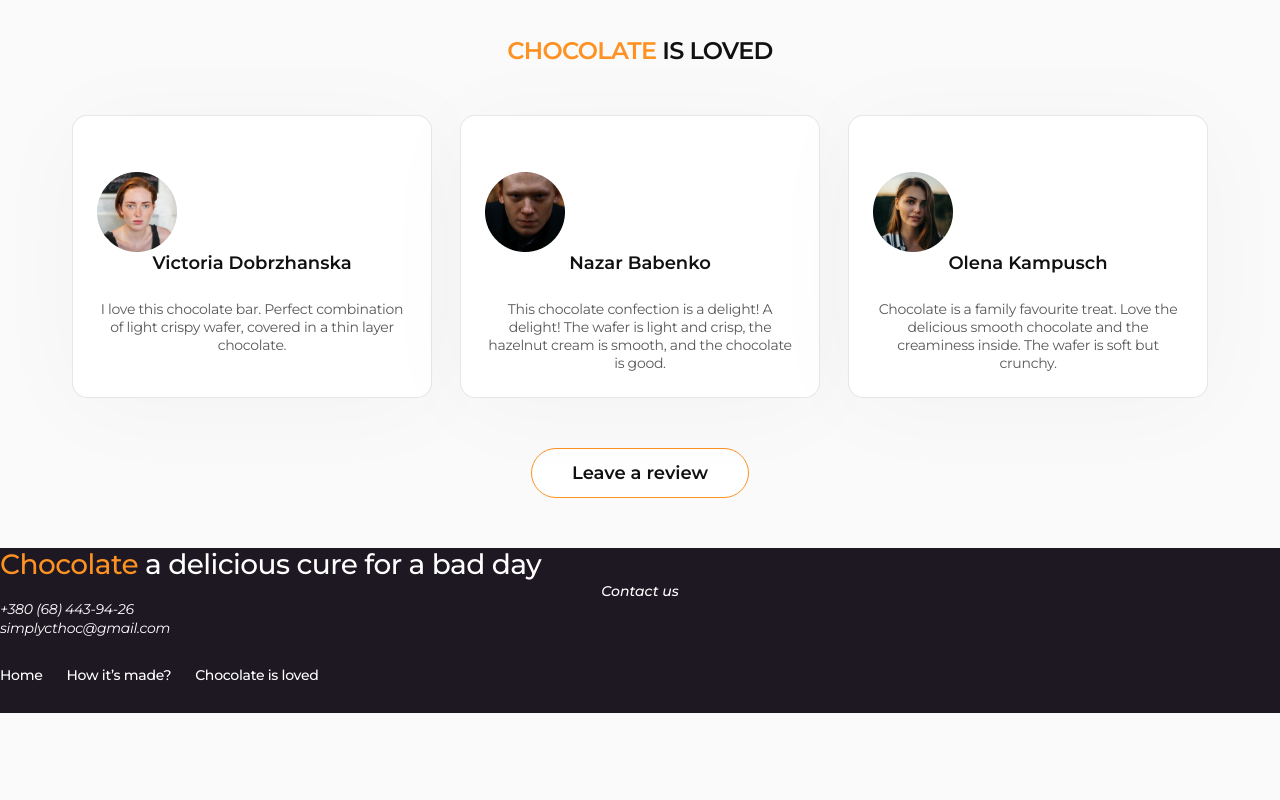
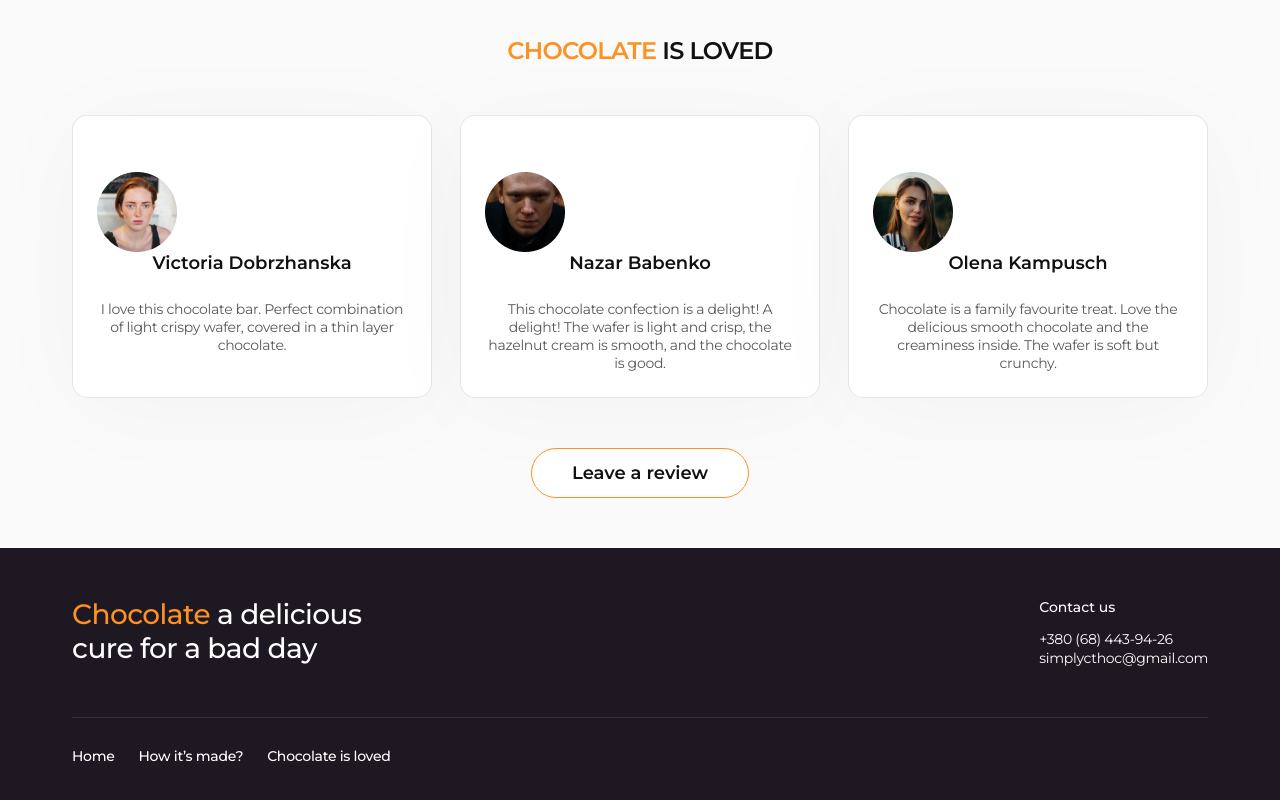
Before and after one commit to annavoy/practic-maket-01, a plain HTML site: page index.html in a window 1280 px wide. Shown: the part 2187-2987 px from the top of the page. Before the commit the page ends 2900 px from the top, so only its background shows below. Drawn offline with nearby package versions, Linux system fonts and the light colour scheme.

Commit message:
update styles.css

```diff
--- a/css/styles.css
+++ b/css/styles.css
@@ -334,17 +334,31 @@ body {
 
 /* =======FOOTER======= */
 
+.page-footer {
+  padding-top: 50px;
+  padding-bottom: 50px;
+}
+.footer-top-block {
+  display: flex;
+  justify-content: space-between;
+  padding-bottom: 50px;
+  border-bottom: 1px solid rgba(255, 255, 255, 0.1);
+}
 .page-footer-title {
+  max-width: 300px;
   font-weight: 500;
   font-size: 28px;
   line-height: 1.21;
   letter-spacing: -0.02em;
 }
+.contant-block {
+  font-style: normal;
+}
 .contact-text {
   font-weight: 500;
   font-size: 14px;
   line-height: 1.29;
-  text-align: center;
+  margin-bottom: 14px;
 }
 .contact-list-link {
   font-size: 14px;
--- a/index.html
+++ b/index.html
@@ -4,14 +4,26 @@
     <meta charset="UTF-8" />
     <meta name="viewport" content="width=device-width, initial-scale=1.0" />
     <title>Document</title>
-    <link rel="preconnect" href="https://fonts.googleapis.com">
-    <link rel="preconnect" href="https://fonts.gstatic.com" crossorigin>
-    <link href="https://fonts.googleapis.com/css2?family=Montserrat:ital,wght@0,100..900;1,100..900&display=swap" rel="stylesheet">
-    <link rel="preconnect" href="https://fonts.googleapis.com">
-    <link rel="preconnect" href="https://fonts.gstatic.com" crossorigin>
-    <link href="https://fonts.googleapis.com/css2?family=Raleway:wght@700&family=Roboto:wght@400;500;700&display=swap" rel="stylesheet">
-    <link rel="stylesheet" href="https://cdnjs.cloudflare.com/ajax/libs/modern-normalize/3.0.1/modern-normalize.min.css" integrity="sha512-q6WgHqiHlKyOqslT/lgBgodhd03Wp4BEqKeW6nNtlOY4quzyG3VoQKFrieaCeSnuVseNKRGpGeDU3qPmabCANg==" crossorigin="anonymous" referrerpolicy="no-referrer" />
-    <link rel="stylesheet" href="./css/styles.css">
+    <link rel="preconnect" href="https://fonts.googleapis.com" />
+    <link rel="preconnect" href="https://fonts.gstatic.com" crossorigin />
+    <link
+      href="https://fonts.googleapis.com/css2?family=Montserrat:ital,wght@0,100..900;1,100..900&display=swap"
+      rel="stylesheet"
+    />
+    <link rel="preconnect" href="https://fonts.googleapis.com" />
+    <link rel="preconnect" href="https://fonts.gstatic.com" crossorigin />
+    <link
+      href="https://fonts.googleapis.com/css2?family=Raleway:wght@700&family=Roboto:wght@400;500;700&display=swap"
+      rel="stylesheet"
+    />
+    <link
+      rel="stylesheet"
+      href="https://cdnjs.cloudflare.com/ajax/libs/modern-normalize/3.0.1/modern-normalize.min.css"
+      integrity="sha512-q6WgHqiHlKyOqslT/lgBgodhd03Wp4BEqKeW6nNtlOY4quzyG3VoQKFrieaCeSnuVseNKRGpGeDU3qPmabCANg=="
+      crossorigin="anonymous"
+      referrerpolicy="no-referrer"
+    />
+    <link rel="stylesheet" href="./css/styles.css" />
   </head>
   <body>
     <!-- HEADER -->
@@ -30,21 +42,18 @@
       </div>
     </header>
     <main>
-
       <!-- HERO -->
 
       <section class="hero-section">
         <div class="container hero-container">
           <h1 class="main-title">
-          Treat yourself or a loved one to our finest ingredients for a moment
-          of pure delight!
+            Treat yourself or a loved one to our finest ingredients for a moment of pure delight!
           </h1>
           <div class="hero-content-wrapper">
             <button class="buy-now-btn" type="button">Buy now</button>
             <a class="how-made-link" href="#how-made">How it’s made</a>
             <a class="scroll-down-link" href="#benefits">scroll down</a>
           </div>
-
         </div>
       </section>
 
@@ -57,68 +66,66 @@
             <li class="benefits-item">
               <h3 class="benefits-title">Unsurpassed taste</h3>
               <p class="benefits-text">
-              Crafted with the finest quality cocoa beans and a dedication to
-              perfection, each bite is a decadent experience that simply cannot
-              be matched. Savor the richness and complexity of our Unsurpassed
-              Taste and discover a new level of chocolate bliss.
+                Crafted with the finest quality cocoa beans and a dedication to perfection, each bite is a decadent
+                experience that simply cannot be matched. Savor the richness and complexity of our Unsurpassed Taste and
+                discover a new level of chocolate bliss.
               </p>
             </li>
             <li class="benefits-item">
               <h3 class="benefits-title">Affordable price</h3>
               <p class="benefits-text">
-              Indulge in high-quality chocolate without breaking the bank with
-              Simply Chocolate's selection of affordable treats. Enjoy
-              mouth-watering truffles and velvety chocolate bars without
-              sacrificing taste or quality. Browse our selection and indulge in
-              affordable luxury today.
+                Indulge in high-quality chocolate without breaking the bank with Simply Chocolate's selection of
+                affordable treats. Enjoy mouth-watering truffles and velvety chocolate bars without sacrificing taste or
+                quality. Browse our selection and indulge in affordable luxury today.
               </p>
             </li>
             <li class="benefits-item">
               <h3 class="benefits-title">Own production</h3>
               <p class="benefits-text">
-              We take pride in our own production process, ensuring that every
-              step is carefully crafted to perfection. From selecting the finest
-              ingredients to handcrafting each piece, our attention to detail is
+                We take pride in our own production process, ensuring that every step is carefully crafted to
+                perfection. From selecting the finest ingredients to handcrafting each piece, our attention to detail is
                 evident in every bite.
               </p>
             </li>
           </ul>
         </div>
-
       </section>
 
       <!-- INGREDIENTS SECTION-->
 
       <section class="ingredients-section section-paddings">
         <div class="container">
-          <h2 class="section-title ingredients-section-title">IT ALL ADDS UP TO ONE EXCEPTIONAL <span class="accent-color">TASTE </span>SENSATION</h2>
+          <h2 class="section-title ingredients-section-title">
+            IT ALL ADDS UP TO ONE EXCEPTIONAL <span class="accent-color">TASTE </span>SENSATION
+          </h2>
           <p class="ingredients-description">
-          At Simply Chocolate, we believe that the secret to exceptional
-          chocolate is in the details. From the sourcing of the finest
-          ingredients to the careful crafting of each individual piece, every
-          step of our process adds up to one exceptional taste sensation.
+            At Simply Chocolate, we believe that the secret to exceptional chocolate is in the details. From the
+            sourcing of the finest ingredients to the careful crafting of each individual piece, every step of our
+            process adds up to one exceptional taste sensation.
           </p>
           <ul class="ingredients-list">
             <li class="ingredients-list-item">
-            <img class="ingredients-list-img" src="./images/milk-chocolate.png" alt="milk-chocolate"
+              <img
+                class="ingredients-list-img"
+                src="./images/milk-chocolate.png"
+                alt="milk-chocolate"
                 width="206"
-            height="160"/>
+                height="160"
+              />
               <h3 class="ingredients-list-title">MILK CHOCOLATE</h3>
             </li>
             <li class="ingredients-list-item">
-            <img class="ingredients-list-img" src="./images/milk.png" alt="milk"
-            width="206"
-            height="160"/>
+              <img class="ingredients-list-img" src="./images/milk.png" alt="milk" width="206" height="160" />
               <h3 class="ingredients-list-title">MILK</h3>
             </li>
             <li class="ingredients-list-item">
-            <img class="ingredients-list-img" src="./images/nuts.png" alt="nuts"
-            width="206"
-            height="160"/>
+              <img class="ingredients-list-img" src="./images/nuts.png" alt="nuts" width="206" height="160" />
               <h3 class="ingredients-list-title">NUTS</h3>
             </li>
             <li class="ingredients-list-item">
-            <img class="ingredients-list-img" class="ingredients-list-title"
+              <img
+                class="ingredients-list-img"
+                class="ingredients-list-title"
                 src="./images/semi-sweet-chocolate.png"
                 alt="semi-sweet-chocolate"
                 width="206"
@@ -136,33 +143,32 @@
         <div class="container">
           <h2 class="section-title">HOW IT’S <span class="accent-color">MADE?</span></h2>
           <div class="how-made-container-wrapper">
-            <img class="now-made-img" src="./images/how-made.jpg" alt="chocolane making process" width="600" height="400"/>
+            <img
+              class="now-made-img"
+              src="./images/how-made.jpg"
+              alt="chocolane making process"
+              width="600"
+              height="400"
+            />
             <div class="how-made-text-wripper">
-          <h3 class="how-made-title">
-          Try our chocolates today and discover the perfect balance of flavor
-        </h3>
+              <h3 class="how-made-title">Try our chocolates today and discover the perfect balance of flavor</h3>
               <ul class="how-made-list">
                 <li class="how-made-list-item">
-            Heat the milk in a saucepan without bringing it to a boil. Add sugar
-            and cocoa powder.
+                  Heat the milk in a saucepan without bringing it to a boil. Add sugar and cocoa powder.
                 </li>
+                <li class="how-made-list-item">At the same time, prepare a water bath. Melt the butter on it.</li>
                 <li class="how-made-list-item">
-            At the same time, prepare a water bath. Melt the butter on it.
-          </li>
-          <li class="how-made-list-item">
-            "Mix" the milk mixture and already liquid butter. Mix thoroughly
-            with a silicone spatula so that the mass becomes uniform and silky.
+                  "Mix" the milk mixture and already liquid butter. Mix thoroughly with a silicone spatula so that the
+                  mass becomes uniform and silky.
                 </li>
                 <li class="how-made-list-item">Heat the mixture over low heat, letting it barely boil.</li>
                 <li class="how-made-list-item">
-            Pour the chocolate into special containers (can be replaced with ice
-            molds). Allow to cool and harden.
+                  Pour the chocolate into special containers (can be replaced with ice molds). Allow to cool and harden.
                 </li>
               </ul>
             </div>
           </div>
         </div>
-
       </section>
 
       <!-- REVIEWS SECTION-->
@@ -172,7 +178,8 @@
           <h2 class="section-title"><span class="accent-color">CHOCOLATE</span> IS LOVED</h2>
           <ul class="review-list">
             <li class="review-list-item">
-            <img class="review-list-avatar"
+              <img
+                class="review-list-avatar"
                 src="./images/victoria-dobrzhanska.png"
                 alt="Victoria Dobrzhanska avatar"
                 width="80"
@@ -180,12 +187,12 @@
               />
               <h3 class="review-list-fullname">Victoria Dobrzhanska</h3>
               <p class="review-list-text">
-              I love this chocolate bar. Perfect combination of light crispy
-              wafer, covered in a thin layer chocolate.
+                I love this chocolate bar. Perfect combination of light crispy wafer, covered in a thin layer chocolate.
               </p>
             </li>
             <li class="review-list-item">
-            <img class="review-list-avatar"
+              <img
+                class="review-list-avatar"
                 src="./images/nazar-babenko.png"
                 alt="Nazar Babenko avatar"
                 width="80"
@@ -193,13 +200,13 @@
               />
               <h3 class="review-list-fullname">Nazar Babenko</h3>
               <p class="review-list-text">
-              This chocolate confection is a delight! A delight! The wafer is
-              light and crisp, the hazelnut cream is smooth, and the chocolate
-              is good.
+                This chocolate confection is a delight! A delight! The wafer is light and crisp, the hazelnut cream is
+                smooth, and the chocolate is good.
               </p>
             </li>
             <li class="review-list-item">
-            <img class="review-list-avatar"
+              <img
+                class="review-list-avatar"
                 src="./images/olena kampusch.png"
                 alt="Olena Kampusch avatar"
                 width="80"
@@ -207,33 +214,36 @@
               />
               <h3 class="review-list-fullname">Olena Kampusch</h3>
               <p class="review-list-text">
-              Chocolate is a family favourite treat. Love the delicious smooth
-              chocolate and the creaminess inside. The wafer is soft but
-              crunchy.
+                Chocolate is a family favourite treat. Love the delicious smooth chocolate and the creaminess inside.
+                The wafer is soft but crunchy.
               </p>
             </li>
           </ul>
           <button class="review-list-btn" type="button">Leave a review</button>
         </div>
-
       </section>
 
       <!-- FOOTER SECTION -->
 
       <footer class="page-footer">
+        <div class="container">
+          <div class="footer-top-block">
             <h2 class="page-footer-title">
-          <span class="accent-color">Chocolate</span> a delicious cure for a bad
-          day
+              <span class="accent-color">Chocolate</span> a delicious cure for a bad day
             </h2>
             <address class="contant-block">
               <p class="contact-text">Contact us</p>
               <ul class="contact-list">
-            <li class="contact-list-item"><a class="contact-list-link link" href="tel:+380 (68) 443-94-26">+380 (68) 443-94-26</a></li>
-            <li>
+                <li class="contact-list-item">
+                  <a class="contact-list-link link" href="tel:+380 (68) 443-94-26">+380 (68) 443-94-26</a>
+                </li>
+                <li class="contact-list-item">
                   <a class="contact-list-link link" href="mailto:simplycthoc@gmail.com">simplycthoc@gmail.com</a>
-            </li class="contact-list-item">
+                </li>
               </ul>
             </address>
+          </div>
+          <div class="footer-bottom-block">
             <nav class="page-navigation">
               <ul class="menu">
                 <li class="menu-item"><a class="menu-link" href="index.html">Home</a></li>
@@ -241,6 +251,8 @@
                 <li class="menu-item"><a class="menu-link" href="#reviews">Chocolate is loved</a></li>
               </ul>
             </nav>
+          </div>
+        </div>
       </footer>
     </main>
   </body>
```
Lines whose indentation alone changed are shown as unchanged.
